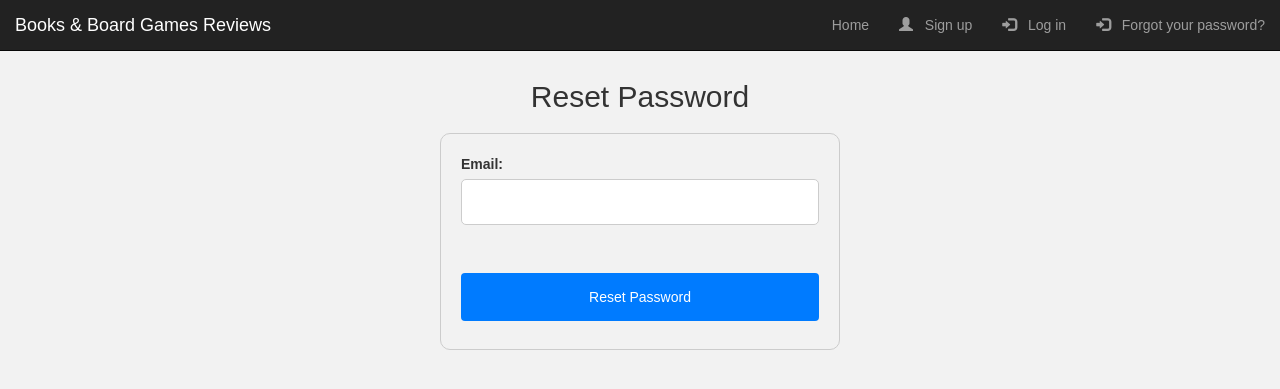
After one commit to marneusz/BBG-Reviews, a Django app: page /password_reset in a window 1280 px wide. The commit adds this page. Shown: the top 389 px of the page. Run offline with Django 4.2, Linux system fonts and the light colour scheme; some libraries are stand-ins or nearby versions.

Commit message:
password reset + some updates

```diff
--- a/bbg_reviews/bbg_reviews/urls.py
+++ b/bbg_reviews/bbg_reviews/urls.py
@@ -18,6 +18,8 @@ from django.contrib.auth import views as auth
 from django.urls import path, include
 from user import views as user_view
 
+from user.views import PasswordResetView
+
 urlpatterns = [
     path("admin/", admin.site.urls),
     # user-related urls
@@ -29,6 +31,28 @@ urlpatterns = [
         name="logout",
     ),
     path("register/", user_view.register, name="register"),
+    path("password_reset", PasswordResetView.as_view(), name="password_reset",),
+    path(
+        "password_reset/done",
+        auth.PasswordResetDoneView.as_view(
+            template_name="user/password_reset_done.html"
+        ),
+        name="password_reset_done",
+    ),
+    path(
+        "reset/<uidb64>/<token>",
+        auth.PasswordResetConfirmView.as_view(
+            template_name="user/password_reset_confirm.html"
+        ),
+        name="password_reset_confirm",
+    ),
+    path(
+        "reset/done",
+        auth.PasswordResetCompleteView.as_view(
+            template_name="user/password_reset_complete.html"
+        ),
+        name="password_reset_complete",
+    ),
     # app-related urls
     path("books/", include("books.urls"), name="books"),
 ]
--- a/bbg_reviews/books/views.py
+++ b/bbg_reviews/books/views.py
@@ -32,7 +32,7 @@ def review_detail(request, review_id):
     return render(request, "books/review_detail.html", {"review": review})
 
 
-@login_required
+@login_required(login_url="login")
 def add_review(request):
     form = ReviewForm(request.POST)
     if form.is_valid():
@@ -45,7 +45,7 @@ def add_review(request):
     return render(request, "books/book_detail.html", {"form": form})
 
 
-@login_required
+@login_required(login_url="login")
 def add_book(request):
     if request.method == "POST":
         # handle form submission
@@ -59,7 +59,7 @@ def add_book(request):
     return render(request, "books/add_book.html", {"form": form})
 
 
-@login_required
+@login_required(login_url="login")
 def add_author(request):
     if request.method == "POST":
         form = AuthorForm(request.POST)
--- /dev/null
+++ b/bbg_reviews/user/static/user/styles.css
@@ -0,0 +1,50 @@
+/* General styles */
+body {
+    font-family: Arial, sans-serif;
+    margin: 0;
+    padding: 0;
+}
+
+h2 {
+    margin: 20px 0;
+    text-align: center;
+}
+
+/* Form styles */
+form {
+    width: 400px;
+    margin: 0 auto;
+    padding: 20px;
+    border: 1px solid #ccc;
+    border-radius: 10px;
+}
+
+form p {
+    margin-bottom: 20px;
+}
+
+form input[type="text"],
+form input[type="email"],
+form input[type="password"] {
+    width: 100%;
+    padding: 12px;
+    border: 1px solid #ccc;
+    border-radius: 5px;
+    box-sizing: border-box;
+    margin-bottom: 20px;
+}
+
+form button[type="submit"] {
+    width: 100%;
+    background-color: #007bff;
+    color: white;
+    padding: 14px 20px;
+    margin: 8px 0;
+    border: none;
+    border-radius: 4px;
+    cursor: pointer;
+}
+
+form button[type="submit"]:hover {
+    background-color: #004da0;
+}
--- a/bbg_reviews/user/templates/user/index.html
+++ b/bbg_reviews/user/templates/user/index.html
@@ -75,6 +75,8 @@
             {% else %}
             <li><a href="{% url "register" %}"><span class="glyphicon glyphicon-user"></span> &nbsp; Sign up</a></li>
             <li><a href="{% url "login" %}"><span class="glyphicon glyphicon-log-in"></span> &nbsp; Log in</a></li>
+            <li><a href="{% url 'password_reset' %}"><span class="glyphicon glyphicon-log-in"></span> &nbsp; Forgot your password?</a></li>
+
             {% endif %}
 
           </ul>
@@ -87,14 +89,19 @@
   <br>
   <div class="row">
     {% block start %}
-    {% if user.is_authenticated %}
-    <div id="content">
-      <center><h1> {% block title %} Welcome back, {{user.username}}! {% endblock %} </h1></center>
+    <center>
+      {% block title %}
+          {% if user.is_authenticated %}
+          <div id="content">
+            <h1>Welcome back, {{user.username}}! </h1>
+          </div>
+          {% else %}
+          <center><h1>  Please, log in to have access to all functionalities! </h1></center>
+          {% endif %}
+      {% endblock %}
+    </center>
+
       {% block content %}  {% endblock %}
-    </div>
-    {% else %}
-    <center><h1>Log in to see the content of this page!</h1></center>
-    {% endif %}
     {% endblock %}
   </div>
 </body>
--- a/bbg_reviews/user/templates/user/login.html
+++ b/bbg_reviews/user/templates/user/login.html
@@ -12,6 +12,9 @@
    <center>
     <button class="btn btn-outline-info" type="submit"><span class="glyphicon glyphicon-log-in"></span> &nbsp; Login</button>
   </center>
+  <center>
+    <a href="{% url 'password_reset' %}">Forgot your password?</a>
+  </center>
   <br/>
   <sub class="link-style"><a href="{% url 'register' %}">The account does not exist. Please, sign up to continue.</a></sub>
   </form>
--- /dev/null
+++ b/bbg_reviews/user/templates/user/password_reset.html
@@ -0,0 +1,20 @@
+{% extends 'user/index.html' %}
+
+{% load static %}
+
+{% block extra_css %}
+<link rel="stylesheet" href="{% static 'user/styles.css' %}">
+{% endblock %}
+
+{% block title %}
+    <h2>Reset Password</h2>
+{% endblock %}
+
+{% block content %}
+
+    <form method="post">
+        {% csrf_token %}
+        {{ form.as_p }}
+        <button type="submit" class="btn btn-primary">Reset Password</button>
+    </form>
+{% endblock %}
--- a/bbg_reviews/user/views.py
+++ b/bbg_reviews/user/views.py
@@ -1,7 +1,8 @@
 from django.contrib import messages
 from django.contrib.auth import authenticate, login
+from django.contrib.auth.views import PasswordResetView
 from django.contrib.auth.decorators import login_required
-from django.contrib.auth.forms import AuthenticationForm
+from django.contrib.auth.forms import AuthenticationForm, PasswordResetForm
 from django.core.mail import EmailMultiAlternatives, send_mail
 from django.shortcuts import redirect, render
 from django.template import Context
@@ -47,9 +48,7 @@ def register(request):
         form = UserRegisterForm()
 
     return render(
-        request,
-        "user/register.html",
-        context={"form": form, "title": "Register here"},
+        request, "user/register.html", context={"form": form, "title": "Register here"},
     )
 
 
@@ -68,3 +67,14 @@ def login_(request):
     else:
         form = AuthenticationForm()
     return render(request, "user/login.html", context={"form": form, "title": "Log in"})
+
+
+class PasswordResetView(PasswordResetView):
+    template_name = "user/password_reset.html"
+    form_class = PasswordResetForm
+
+    def form_valid(self, form):
+        email = form.cleaned_data["email"]
+        print("")
+        self.extra_context.update({"email": email})
+        return super().form_valid(form)
```
Also changed, not shown: bbg_reviews/books/models.py (+12 -6 lines), bbg_reviews/books/static/books/add_book.css (+0 -25 lines), bbg_reviews/books/static/books/book_detail.css (+10 -30 lines), bbg_reviews/books/templates/books/add_author.html (+3 -8 lines), bbg_reviews/books/templates/books/add_book.html (+4 -8 lines), bbg_reviews/books/templates/books/book_detail.html (+10 -7 lines), bbg_reviews/user/templates/user/password_reset_complete.html (added, +14 -0 lines), bbg_reviews/user/templates/user/password_reset_confirm.html (added, +20 -0 lines), bbg_reviews/user/templates/user/password_reset_done.html (added, +16 -0 lines), bbg_reviews/db.sqlite3.
